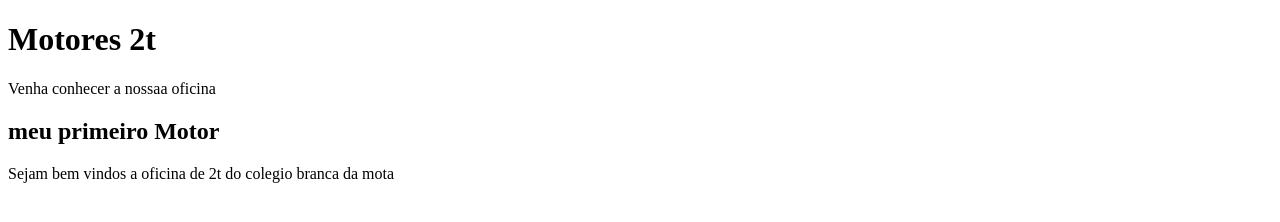
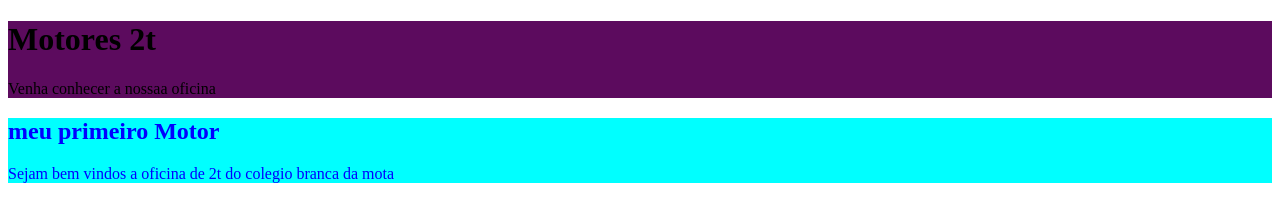
Before and after one commit to pedrooliveiraaraujo-commits/site-1A-2-trimestre, a plain HTML site: page index.html in a window 1280 px wide. Drawn offline with Linux system fonts and the light colour scheme.

Commit message:
iniciamos o style

```diff
--- a/index.html
+++ b/index.html
@@ -4,6 +4,18 @@
         <meta charset="UTF-8">
         <meta name="viewport" content="width=device-width, initial-scale=1.0">
         <title>blog</title>
+        <style>
+          header{
+            background-color: #5C0B5E;
+            color: black;
+
+          }
+          main{
+            background-color: aqua;
+            color: rgb(1, 1, 255);
+
+          }
+        </style>
     </head>
     <body>
         <header>
```
